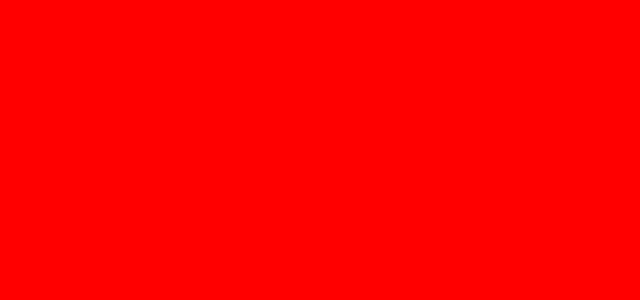
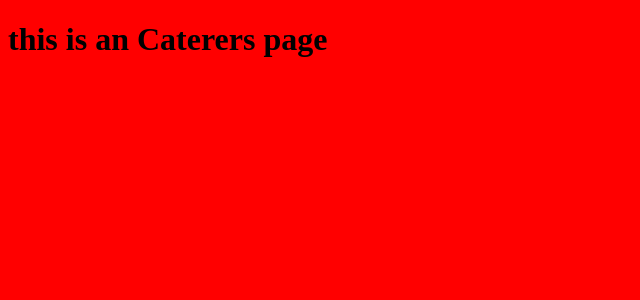
Before and after one commit to ibrahim013/feedand, a React app: page /caterers in a window 1280 px wide. Shown: the top 300 px of the page, without its empty margins (0-640 px from the left). Built offline with nearby package versions, Linux system fonts and the light colour scheme.

Commit message:
route-created

```diff
--- a/package.json
+++ b/package.json
@@ -4,7 +4,7 @@
   "description": "",
   "main": "index.js",
   "scripts": {
-    "start": "webpack-dev-server --mode development --open",
+    "start": "webpack-dev-server --mode development --open --history-api-fallback",
     "build": "webpack --mode production",
     "test": "echo \"Error: no test specified\" && exit 1"
   },
--- a/src/App.js
+++ b/src/App.js
@@ -1,11 +1,17 @@
 import React from 'react';
 import { Route, Switch } from "react-router-dom";
 import IndexLayout from './component/IndexLayout.jsx';
+import Admin from './component/Admin.jsx';
+import Caterers from './component/Caterers.jsx';
+import Profile from './component/Profile.jsx';
 
 const App = () => (
   <div className="">
   <Switch>
     <Route exact path="/" component={IndexLayout} />
+    <Route path="/admin" component={Admin} />
+    <Route exact path="/caterers" component={Caterers} />
+    <Route exact path="/profile" component={Profile} />
     </Switch>
   </div>
 );
--- /dev/null
+++ b/src/component/Admin.jsx
@@ -0,0 +1,12 @@
+import React from "react";
+
+export class Admin extends React.Component{
+    render(){
+        return(
+            <div>
+                <h1>this is an admin page</h1>
+            </div>
+        )
+    }
+}
+export default Admin;
--- /dev/null
+++ b/src/component/Caterers.jsx
@@ -0,0 +1,12 @@
+import React from "react";
+
+export class Caterers extends React.Component{
+    render(){
+        return(
+            <div>
+                <h1>this is an Caterers page</h1>
+            </div>
+        )
+    }
+}
+export default Caterers;
--- /dev/null
+++ b/src/component/Profile.jsx
@@ -0,0 +1,12 @@
+import React from "react";
+
+export class Profile extends React.Component{
+    render(){
+        return(
+            <div>
+                <h1>this is an Profile page</h1>
+            </div>
+        )
+    }
+}
+export default Profile;
```
